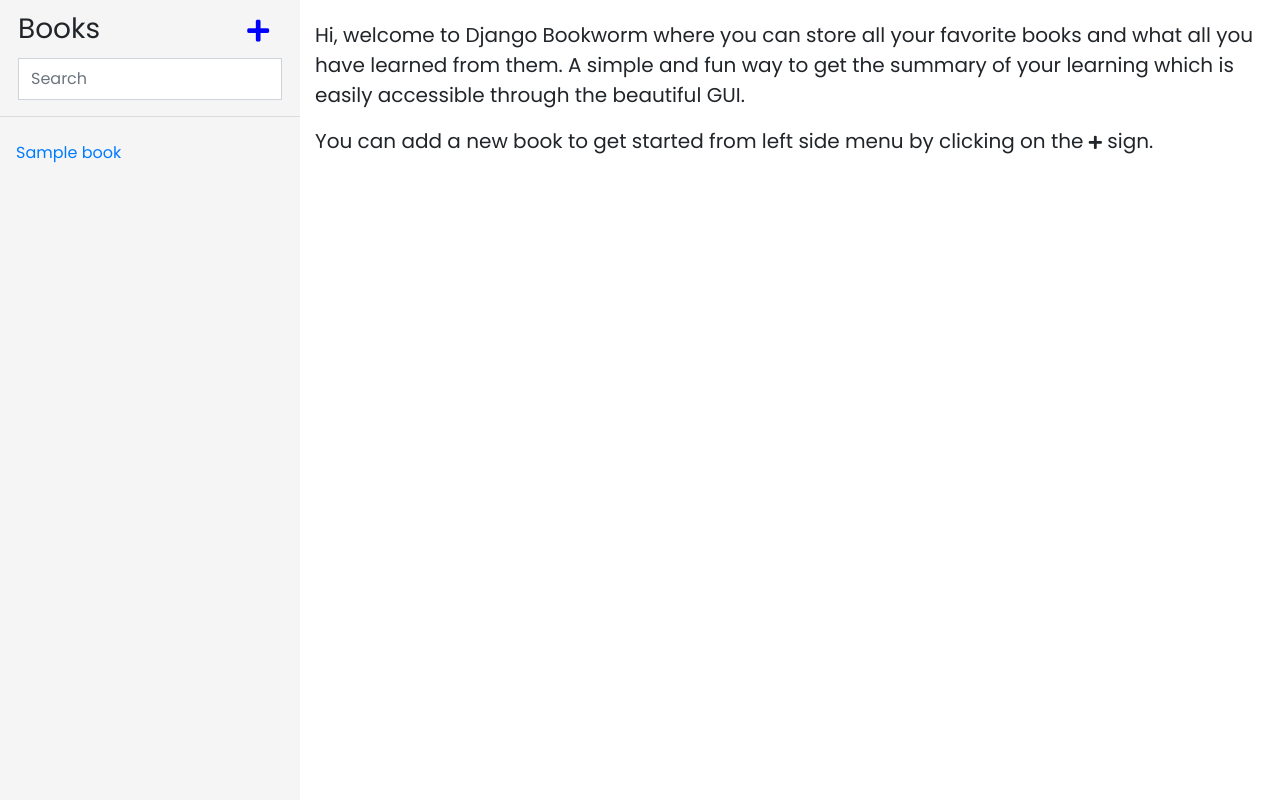
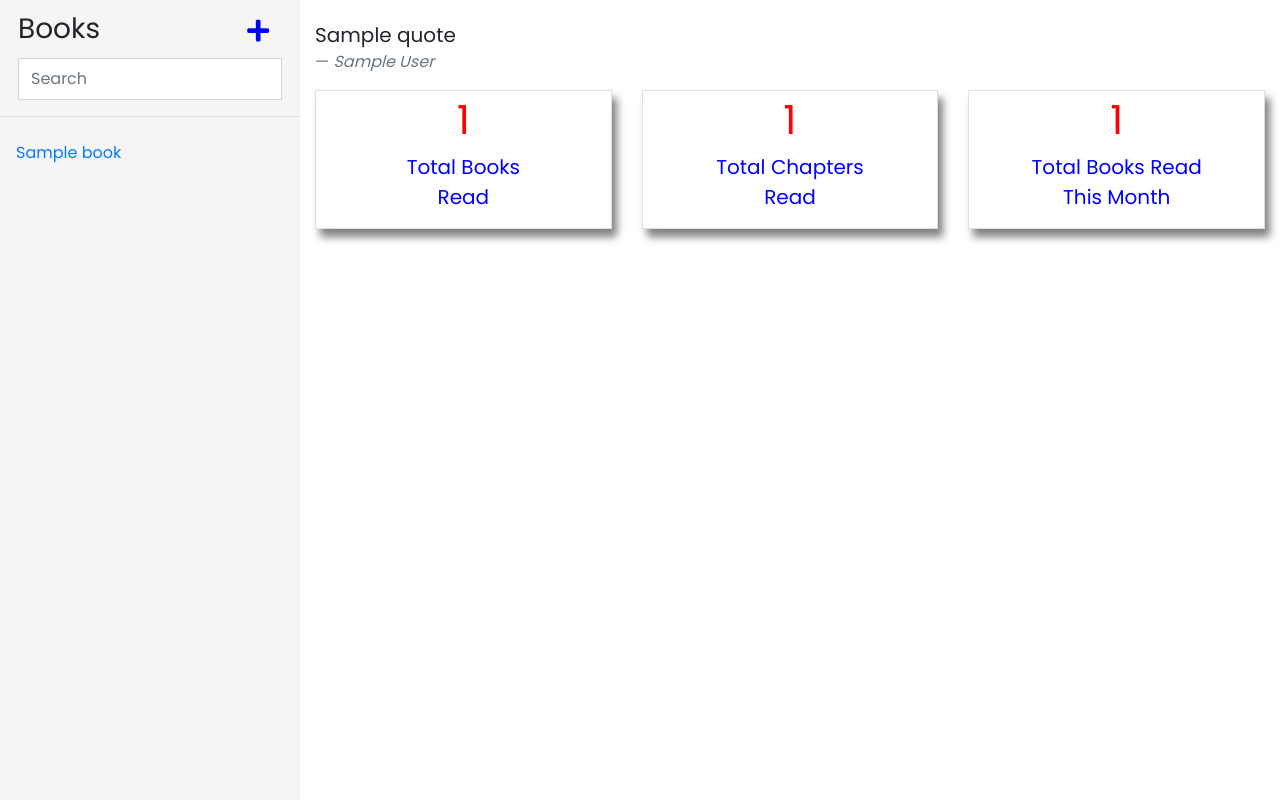
Before and after one commit to OmkarPathak/Django-Bookworm, a Django app: template books_and_chapters/templates/books.html in a window 1280 px wide. Shown: the part 56-856 px from the top of the page. Run offline with Django 3.2, Linux system fonts and the light colour scheme; tables that the repository leaves empty hold one stand-in row (values such as "Sample post"); the template is opened without the code that fills it: values that come from a table or form of the project are taken from there, most other values are stand-ins (such as "Sample title", 1, 10 or a date in 2020); some libraries are stand-ins or nearby versions.

Commit message:
Added random quote generator and basic dashboard

```diff
--- a/books_and_chapters/static/css/b4_sidebar.css
+++ b/books_and_chapters/static/css/b4_sidebar.css
@@ -119,3 +119,14 @@
     -moz-border-radius: 0px;
     background-image: none;
 }
+
+#book-homepage .card{
+    border-radius: 0px;
+    box-shadow: 5px 8px 8px gray;
+}
+
+@media only screen and (max-width: 768px){
+    .col-sm-12{
+        margin-bottom: 5%;
+    }
+}
--- a/books_and_chapters/templates/books.html
+++ b/books_and_chapters/templates/books.html
@@ -7,7 +7,8 @@
         <div class="container">{% include 'messages.html' %}</div>
     </div>
 
-    <div class="row">
+    <div class="row" id="book-homepage" style="margin-bottom: 2%;">
+        {% if total_books == 0 %}
         <div class="col-lg-12 col-md-12 col-sm-12" style="font-size: 20px;">
             <p>
                 Hi, welcome to Django Bookworm where you can store all your favorite books and
@@ -19,6 +20,63 @@
                 You can add a new book to get started from left side menu by clicking on the <i class="fas fa-plus" style="font-size: 15px;"></i> sign.
             </p>
         </div>
+        {% else %}
+        <div class="col-lg-12 col-md-12 col-sm-12" style="font-size: 20px;">
+            <blockquote class="blockquote">
+                <p class="mb-0">{{ quote.quote }}</p>
+                <footer class="blockquote-footer"><cite>{{ quote.author }}</cite></footer>
+            </blockquote>
+        </div>
+
+        <div class="col-lg-4 col-md-4 col-sm-12 text-center">
+            <div class="card">
+                <h1 class="count" style="color:red; padding-top: 2%;">
+                    {{ total_books }}
+                </h1>
+                <p style="font-size: 20px; color: blue">
+                    Total Books<br>Read
+                </p>
+            </div>
+        </div>
+
+        <div class="col-lg-4 col-md-4 col-sm-12 text-center">
+            <div class="card">
+                <h1 class="count" style="color:red; padding-top: 2%;">
+                    {{ total_chapters }}
+                </h1>
+                <p style="font-size: 20px; color: blue">
+                    Total Chapters<br>Read
+                </p>
+            </div>
+        </div>
+
+        <div class="col-lg-4 col-md-4 col-sm-12 text-center">
+            <div class="card">
+                <h1 class="count" style="color:red; padding-top: 2%;">
+                    {{ last_month_books_count }}
+                </h1>
+                <p style="font-size: 20px; color: blue">
+                    Total Books Read<br>This Month
+                </p>
+            </div>
+        </div>
+        {% endif %}
     </div>
 </div>
 {% endblock %}
+
+{% block javascript %}
+<script>
+$('.count').each(function () {
+    $(this).prop('Counter',0).animate({
+        Counter: $(this).text()
+    }, {
+        duration: 1000,
+        easing: 'swing',
+        step: function (now) {
+            $(this).text(Math.ceil(now));
+        }
+    });
+});
+</script>
+{% endblock %}
--- a/books_and_chapters/templates/navbar.html
+++ b/books_and_chapters/templates/navbar.html
@@ -1,5 +1,5 @@
 <nav class="navbar navbar-expand-md navbar-dark bg-dark sidebarNavigation" data-sidebarClass="navbar-dark bg-dark">
-    <a class="navbar-brand" href="#">Django Bookworm</a>
+    <a class="navbar-brand" href="{% url 'books' %}">Django Bookworm</a>
     <button class="navbar-toggler leftNavbarToggler" type="button" data-toggle="collapse" data-target="#navbarNav"
         aria-controls="navbarNav" aria-expanded="false" aria-label="Toggle navigation">
         <span class="navbar-toggler-icon"></span>
```
Also changed, not shown: books_and_chapters/views.py (+29 -15 lines), README.md, 1 other file.
